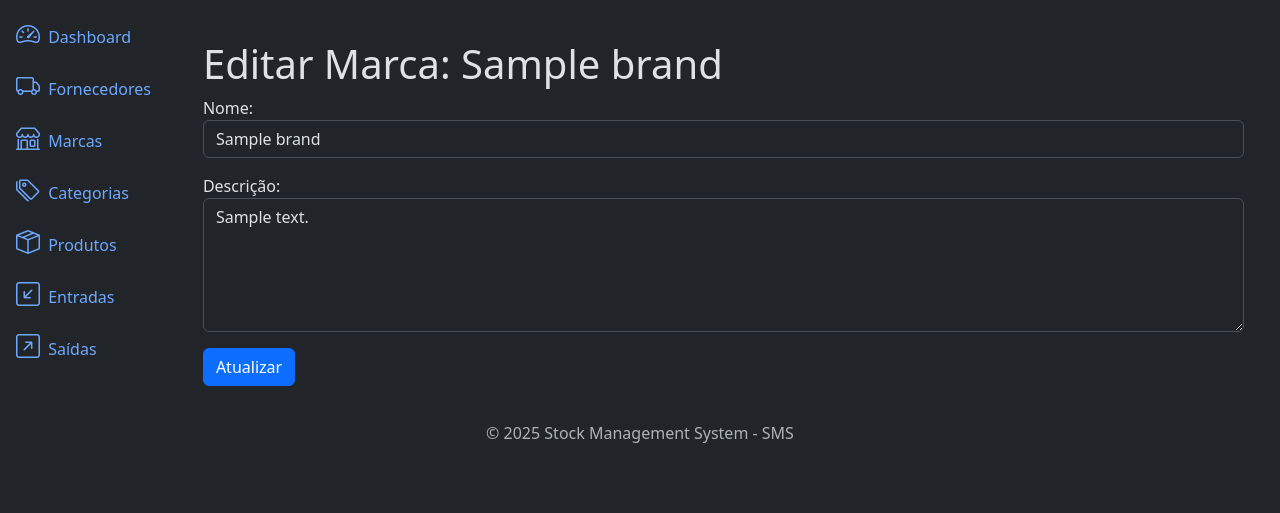
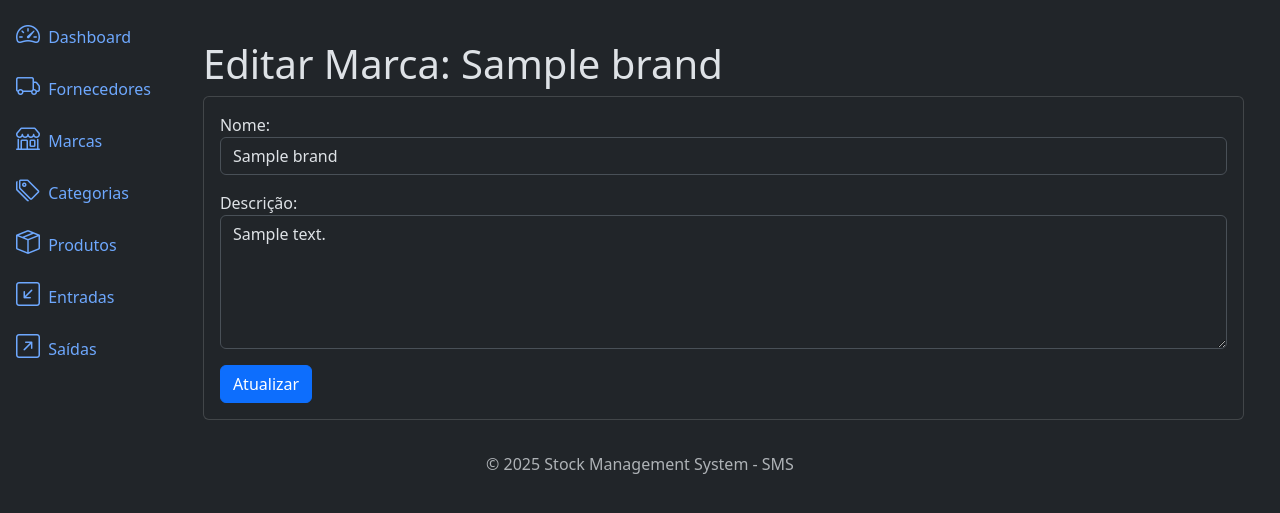
Before and after one commit to jbrunomf/DjangoSMS, a Django app: page /brands/update/1/ in a window 1280 px wide. Shown: the part 56-569 px from the top of the page. Run offline with Django 5.2, Linux system fonts and the light colour scheme; tables that the repository leaves empty hold one stand-in row (values such as "Sample post").

Commit message:
Refactor and enhance Brand model views and templates
Updated `BrandUpdateView` and `BrandDetailView` to improve user interaction and CRUD functionality for the Brand model. Made UI enhancements, including updated buttons and card layouts in templates, and refined URL naming for consistency. These changes streamline navigation and ensure a better user experience.

```diff
--- a/brands/templates/brand_list.html
+++ b/brands/templates/brand_list.html
@@ -41,8 +41,8 @@
                     <td>{{ brand.description }}</td>
                     <td>
                         <a href="{% url 'brand_detail' brand.id %}" class="btn btn-info"><i class="bi-eye"></i></a>
-                        <a href="{% url 'brand_update' brand.id %}" class="btn btn-secondary"><i
-                                class="bi bi-arrow-clockwise"></i></a>
+                        <a href="{% url 'brand_update' brand.id %}" class="btn btn-warning"><i
+                                class="bi bi-pencil"></i></a>
                     </td>
                 </tr>
             {% endfor %}
--- a/brands/templates/brand_update.html
+++ b/brands/templates/brand_update.html
@@ -1,13 +1,20 @@
 {% extends 'base.html' %}
 
 {% block title %} Editar Marca {% endblock %}
+
 {% block content %}
-    <div class="container">
+
+    <div class="container mt-4">
         <h3 class="display-6">Editar Marca: {{ brand.brand_name }}</h3>
-        <form action="{% url 'brand_update' brand.id %}" method="post">
-            {% csrf_token %}
-            {{ form.as_p }}
-            <button type="submit" class="btn btn-primary">Atualizar</button>
-        </form>
+        <div class="card">
+            <div class="card-body">
+                <form action="{% url 'brand_update' brand.id %}" method="post">
+                    {% csrf_token %}
+                    {{ form.as_p }}
+                    <button type="submit" class="btn btn-primary">Atualizar</button>
+                </form>
+            </div>
+        </div>
     </div>
+
 {% endblock %}
--- a/brands/urls.py
+++ b/brands/urls.py
@@ -6,5 +6,5 @@ urlpatterns = [
     path('list/', views.BrandListView.as_view(), name='brand_list'),
     path('create/', views.BrandCreateView.as_view(), name='brand_create'),
     path('update/<int:pk>/', views.BrandUpdateView.as_view(), name='brand_update'),
-    path('details/<int:pk>/', views.BrandDetailView.as_view(), name='brand_detail'),
+    path('detail/<int:pk>/', views.BrandDetailView.as_view(), name='brand_detail'),
 ]
```
